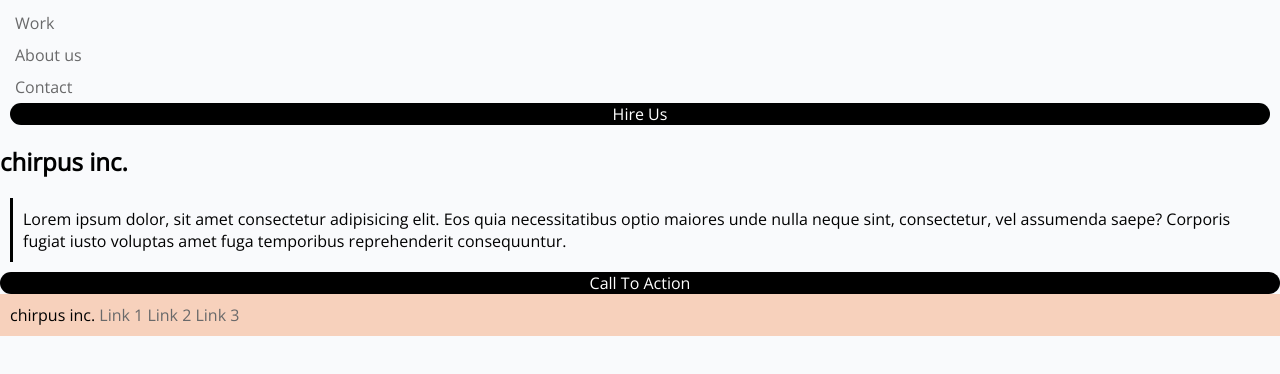
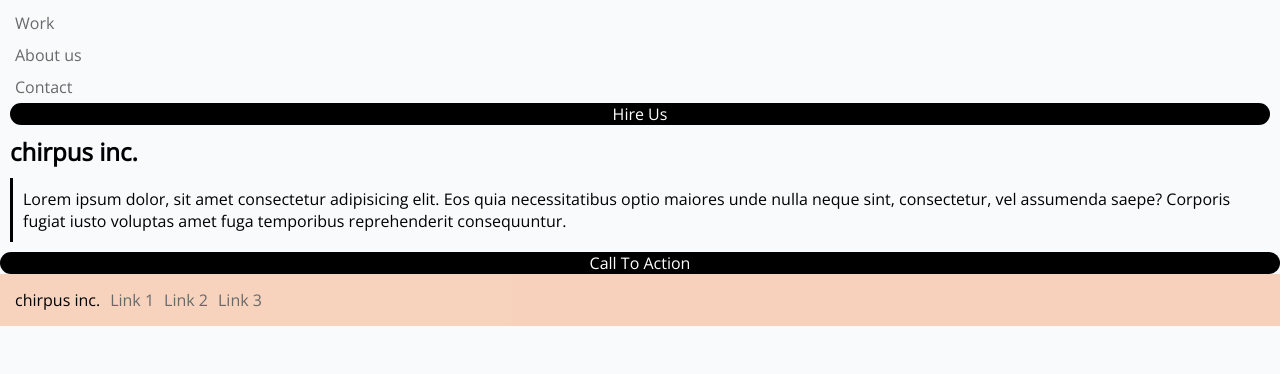
Before and after one commit to Luc-D07/October_lab1, a plain HTML site: page index.html in a window 1280 px wide. Shown: the part 46-420 px from the top of the page. Drawn offline with nearby package versions, Linux system fonts and the light colour scheme.

Commit message:
worked on footer

```diff
--- a/index.html
+++ b/index.html
@@ -14,7 +14,7 @@
     <header class="header">
       <h2 class="heading">
         <a class="head-nav" href="#">chirpus inc.</a>
-        <!-- chirpus inc is a clickable header!!! -->
+        <!-- chirpus inc is a clickable header -->
       </h2>
       <nav class="links">
         <ul>
@@ -24,12 +24,12 @@
           <nav class="nav-button">
             <a class="button" href="#">Hire Us</a>
           </nav>
-          <!-- buttons are not buttons!!!! -->
+          <!-- buttons are not buttons -->
         </ul>
       </nav>
     </header>
     <main class="main-container">
-      <h2>chirpus inc.</h2>
+      <h2 class="paragraph-heading">chirpus inc.</h2>
       <p class="paragraph">
         Lorem ipsum dolor, sit amet consectetur adipisicing elit. Eos quia
         necessitatibus optio maiores unde nulla neque sint, consectetur, vel
--- a/style.css
+++ b/style.css
@@ -39,14 +39,18 @@ a {
   display: block;
   text-align: center;
 }
+.paragraph-heading {
+  margin: 10px;
+}
 .footer {
-  position: absolute;
+  position: fixed;
   background-color: rgba(247, 193, 162, 0.7);
   width: 100%;
 }
 .footer-list {
-  justify-content: space-between;
+  display: flex;
 }
 .foot {
   display: inline;
+  padding: 5px;
 }
```
